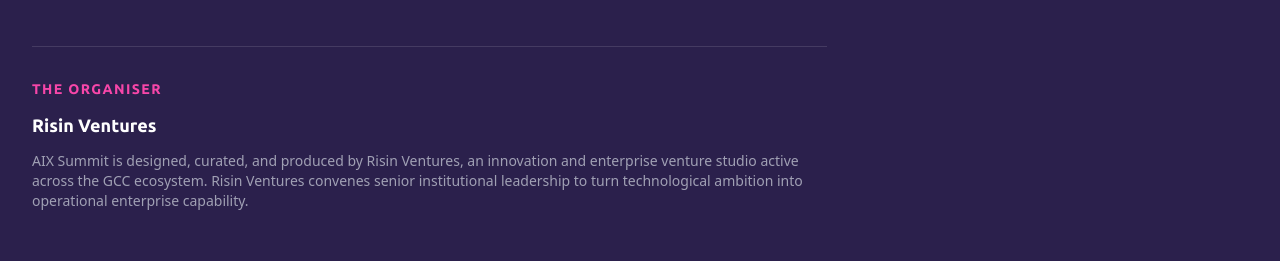
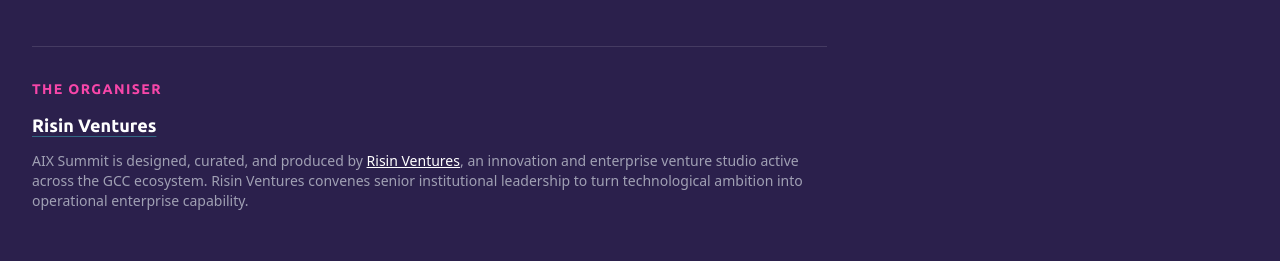
Before and after one commit to sumithakur/aixrt, a Next.js app: page /about in a window 1280 px wide. Shown: the part 2485-2746 px from the top of the page. Built offline with nearby package versions, Linux system fonts and the light colour scheme.

Commit message:
Standardize Risin Ventures hyperlink to https://www.risin.ventures across header, footer, about page, and configuration

```diff
--- a/content/site.json
+++ b/content/site.json
@@ -11,6 +11,7 @@
     "timezone": "Asia/Qatar",
     "locationPublic": "Doha, Qatar",
     "organiser": "Risin Ventures",
+    "organiserUrl": "https://www.risin.ventures",
     "seats": 90,
     "totalRoom": 110,
     "roundtablesCount": 6,
--- a/scripts/archive/fix_logo_poweredby.js
+++ b/scripts/archive/fix_logo_poweredby.js
@@ -9,7 +9,7 @@
             <Logo size="md" className="w-[130px] sm:w-[160px] lg:w-[190px] transition-all" />
             <div className="hidden sm:flex flex-col border-l border-text-muted/30 pl-4 sm:pl-6 justify-center mt-1">
               <span className="text-[10px] font-medium text-text-muted leading-tight mb-0.5">Powered by</span>
-              <a href="https://risinventures.com" target="_blank" rel="noopener noreferrer" className="text-[11px] font-bold text-text-primary leading-tight underline hover:text-brand-secondary transition-colors">
+              <a href="https://www.risin.ventures" target="_blank" rel="noopener noreferrer" className="text-[11px] font-bold text-text-primary leading-tight underline hover:text-brand-secondary transition-colors">
                 Risin Ventures
               </a>
             </div>
--- a/src/app/about/page.tsx
+++ b/src/app/about/page.tsx
@@ -164,10 +164,26 @@
               <div className="space-y-3 border-t border-border-subtle pt-8">
                 <Eyebrow accent="primary">The Organiser</Eyebrow>
                 <h3 className="font-display text-lg font-bold text-text-primary">
-                  Risin Ventures
+                  <a
+                    href="https://www.risin.ventures"
+                    target="_blank"
+                    rel="noopener noreferrer"
+                    className="hover:text-brand-secondary transition-colors underline decoration-brand-secondary/40 underline-offset-4"
+                  >
+                    Risin Ventures
+                  </a>
                 </h3>
                 <p className="text-xs sm:text-sm leading-relaxed text-text-secondary">
-                  AIX Summit is designed, curated, and produced by Risin Ventures, an innovation and enterprise venture studio active across the GCC ecosystem. Risin Ventures convenes senior institutional leadership to turn technological ambition into operational enterprise capability.
+                  AIX Summit is designed, curated, and produced by{' '}
+                  <a
+                    href="https://www.risin.ventures"
+                    target="_blank"
+                    rel="noopener noreferrer"
+                    className="text-text-primary underline hover:text-brand-secondary transition-colors"
+                  >
+                    Risin Ventures
+                  </a>
+                  , an innovation and enterprise venture studio active across the GCC ecosystem. Risin Ventures convenes senior institutional leadership to turn technological ambition into operational enterprise capability.
                 </p>
               </div>
             </div>
--- a/src/components/layout/SiteFooter.tsx
+++ b/src/components/layout/SiteFooter.tsx
@@ -81,7 +81,7 @@
             </p>
             <p className="text-sm text-text-muted mt-2">
               Organised by{' '}
-              <a href="https://www.risin.ventures" target="_blank" rel="noopener noreferrer" className="font-bold text-base text-brand-primary hover:text-brand-secondary transition-colors underline">
+              <a href={config.event.organiserUrl || "https://www.risin.ventures"} target="_blank" rel="noopener noreferrer" className="font-bold text-base text-brand-primary hover:text-brand-secondary transition-colors underline">
                 {config.event.organiser}
               </a>
             </p>
@@ -202,7 +202,7 @@
 
         {/* Utility bottom bar */}
         <div className="flex flex-col items-center justify-between border-t border-border-subtle py-8 text-xs text-text-muted sm:flex-row">
-          <p className="text-sm">© 2026 AIX Summit. Organised by <a href="https://www.risin.ventures" target="_blank" rel="noopener noreferrer" className="font-bold text-brand-primary hover:text-brand-secondary transition-colors underline">Risin Ventures</a>. All rights reserved.</p>
+          <p className="text-sm">© 2026 AIX Summit. Organised by <a href={config.event.organiserUrl || "https://www.risin.ventures"} target="_blank" rel="noopener noreferrer" className="font-bold text-brand-primary hover:text-brand-secondary transition-colors underline">Risin Ventures</a>. All rights reserved.</p>
           <div className="mt-4 flex flex-wrap gap-4 sm:mt-0">
             <Link href="/legal/confidentiality" className="hover:text-text-secondary">
               Chatham House Conduct
--- a/src/components/layout/SiteHeader.tsx
+++ b/src/components/layout/SiteHeader.tsx
@@ -66,7 +66,7 @@
             <Logo size="md" className="w-[130px] sm:w-[160px] lg:w-[190px] transition-all" />
             <div className="hidden sm:flex flex-col border-l border-text-muted/30 pl-4 sm:pl-6 justify-center">
               <span className="text-[10px] font-medium text-text-muted leading-tight mb-0.5">Powered by</span>
-              <a href="https://risinventures.com" target="_blank" rel="noopener noreferrer" className="text-[11px] font-bold text-text-primary leading-tight underline hover:text-brand-secondary transition-colors">
+              <a href="https://www.risin.ventures" target="_blank" rel="noopener noreferrer" className="text-[11px] font-bold text-text-primary leading-tight underline hover:text-brand-secondary transition-colors">
                 Risin Ventures
               </a>
             </div>
--- a/src/types/content.ts
+++ b/src/types/content.ts
@@ -116,6 +116,7 @@
     timezone: string;
     locationPublic: string;
     organiser: string;
+    organiserUrl?: string;
     seats: number;
     totalRoom: number;
     roundtablesCount: number;
```
